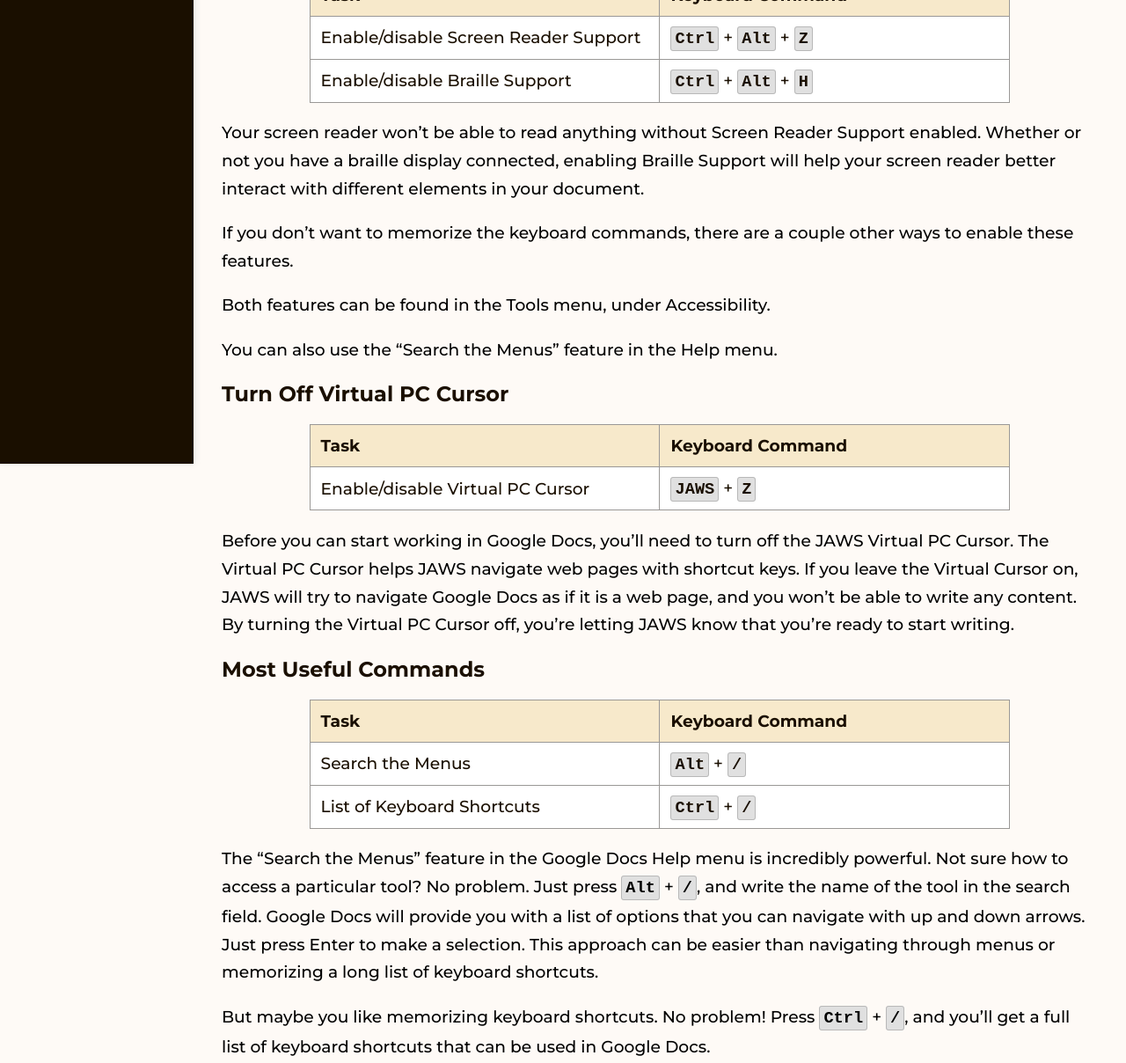
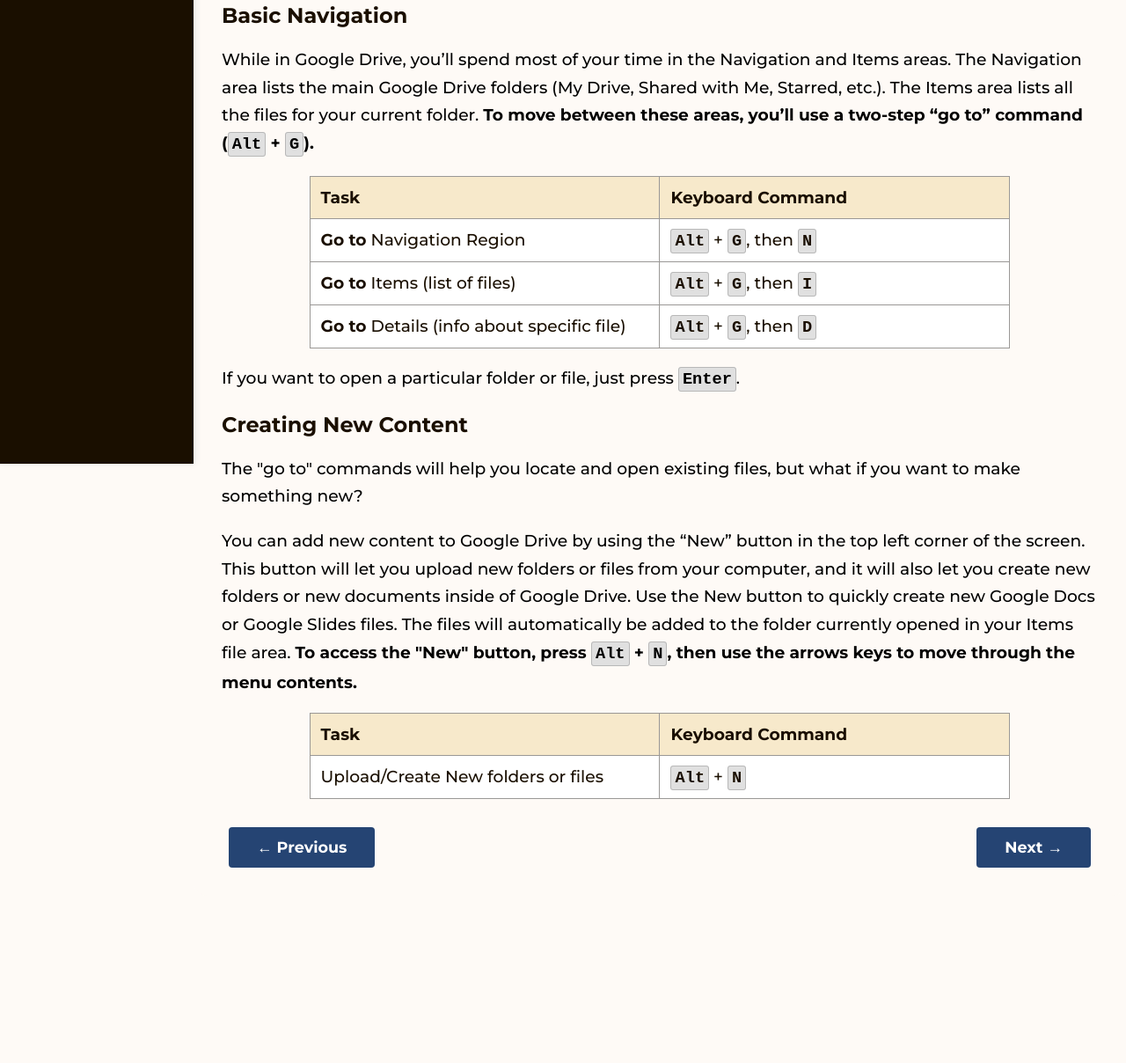
Before and after one commit to mcantino0/screen-reader-301, a plain HTML site: page drive-navigation.html in a window 1280 px wide. Shown: the part 373-1581 px from the top of the page at 88% size. After the commit the page ends 1391 px from the top, so only its background shows below. Drawn offline with Linux system fonts and the light colour scheme.

Commit message:
Update drive-navigation.html
fixed navigation page

```diff
--- a/drive-navigation.html
+++ b/drive-navigation.html
@@ -222,7 +222,9 @@
       </div>
     </div>
     <main class="main-content" id="main-content" tabindex="-1">
-<h2>Screen Reader and Braille Support</h2>
+<p>Now that your essential settings are in place, let's learn how to navigate Google Drive and create new files.</p>
+      <h2>Basic Navigation</h2>
+      <p>While in Google Drive, you’ll spend most of your time in the Navigation and Items areas. The Navigation area lists the main Google Drive folders (My Drive, Shared with Me, Starred, etc.). The Items area lists all the files for your current folder. <strong>To move between these areas, you’ll use a two-step “go to” command (<kbd>Alt</kbd> + <kbd>G</kbd>).</strong></p>
 <table style="width: 80%; margin: 0 auto; border-collapse: collapse;">
   <colgroup>
     <col style="width: 50%;">
@@ -236,22 +238,23 @@
   </thead>
   <tbody>
     <tr>
-      <td>Enable/disable Screen Reader Support</td>
-      <td><kbd>Ctrl</kbd> + <kbd>Alt</kbd> + <kbd>Z</kbd></td>
+      <td><strong>Go to</strong> Navigation Region</td>
+      <td><kbd>Alt</kbd> + <kbd>G</kbd>, then <kbd>N</kbd></td>
     </tr>
     <tr>
-      <td>Enable/disable Braille Support</td>
-      <td><kbd>Ctrl</kbd> + <kbd>Alt</kbd> + <kbd>H</kbd></td>
+      <td><strong>Go to</strong> Items (list of files)</td>
+      <td><kbd>Alt</kbd> + <kbd>G</kbd>, then <kbd>I</kbd></td>
+    </tr>
+    <tr>
+      <td><strong>Go to</strong> Details (info about specific file)</td>
+      <td><kbd>Alt</kbd> + <kbd>G</kbd>, then <kbd>D</kbd></td>
     </tr>
   </tbody>
 </table>
-
-<p>Your screen reader won’t be able to read anything without Screen Reader Support enabled. Whether or not you have a braille display connected, enabling Braille Support will help your screen reader better interact with different elements in your document.</p>
-<p>If you don’t want to memorize the keyboard commands, there are a couple other ways to enable these features.</p>
-<p>Both features can be found in the Tools menu, under Accessibility.</p>
-<p>You can also use the “Search the Menus” feature in the Help menu.</p>
-
-<h2>Turn Off Virtual PC Cursor</h2>
+<p>If you want to open a particular folder or file, just press <kbd>Enter</kbd>.</p>
+      <h2>Creating New Content</h2>
+<p>The "go to" commands will help you locate and open existing files, but what if you want to make something new?</p>
+<p>You can add new content to Google Drive by using the “New” button in the top left corner of the screen. This button will let you upload new folders or files from your computer, and it will also let you create new folders or new documents inside of Google Drive. Use the New button to quickly create new Google Docs or Google Slides files. The files will automatically be added to the folder currently opened in your Items file area. <strong>To access the "New" button, press <kbd>Alt</kbd> + <kbd>N</kbd>, then use the arrows keys to move through the menu contents.</strong></p>
 <table style="width: 80%; margin: 0 auto; border-collapse: collapse;">
   <colgroup>
     <col style="width: 50%;">
@@ -265,40 +268,11 @@
   </thead>
   <tbody>
     <tr>
-      <td>Enable/disable Virtual PC Cursor</td>
-      <td><kbd>JAWS</kbd> + <kbd>Z</kbd></td>
+      <td>Upload/Create New folders or files</td>
+      <td><kbd>Alt</kbd> + <kbd>N</kbd></td>
     </tr>
   </tbody>
 </table>
-
-<p>Before you can start working in Google Docs, you’ll need to turn off the JAWS Virtual PC Cursor. The Virtual PC Cursor helps JAWS navigate web pages with shortcut keys. If you leave the Virtual Cursor on, JAWS will try to navigate Google Docs as if it is a web page, and you won’t be able to write any content. By turning the Virtual PC Cursor off, you’re letting JAWS know that you’re ready to start writing.</p>
-
-<h2>Most Useful Commands</h2>
-<table style="width: 80%; margin: 0 auto; border-collapse: collapse;">
-  <colgroup>
-    <col style="width: 50%;">
-    <col style="width: 50%;">
-  </colgroup>
-  <thead>
-    <tr>
-      <th scope="col">Task</th>
-      <th scope="col">Keyboard Command</th>
-    </tr>
-  </thead>
-  <tbody>
-    <tr>
-      <td>Search the Menus</td>
-      <td><kbd>Alt</kbd> + <kbd>/</kbd></td>
-    </tr>
-    <tr>
-      <td>List of Keyboard Shortcuts</td>
-      <td><kbd>Ctrl</kbd> + <kbd>/</kbd></td>
-    </tr>
-  </tbody>
-</table>
-
-<p>The “Search the Menus” feature in the Google Docs Help menu is incredibly powerful. Not sure how to access a particular tool? No problem. Just press <kbd>Alt</kbd> + <kbd>/</kbd>, and write the name of the tool in the search field. Google Docs will provide you with a list of options that you can navigate with up and down arrows. Just press Enter to make a selection. This approach can be easier than navigating through menus or memorizing a long list of keyboard shortcuts.</p>
-<p>But maybe you like memorizing keyboard shortcuts. No problem! Press <kbd>Ctrl</kbd> + <kbd>/</kbd>, and you’ll get a full list of keyboard shortcuts that can be used in Google Docs.</p>
       <div style="display: flex; justify-content: space-between; align-items: center; margin-top: 2rem;">
         <a href="drive-essential-settings.html" class="nav-btn prev-btn" role="button" aria-label="Go to Lesson 1: Essential Settings" tabindex="0">&larr; Previous</a>
         <a href="drive-actions.html" class="nav-btn next-btn" role="button" aria-label="Go to Lesson 3: Actions, Search, and Keyboard Help" tabindex="0">Next &rarr;</a>
@@ -306,4 +280,5 @@
     </main>
   </div>
 </body>
+
 </html>
```
